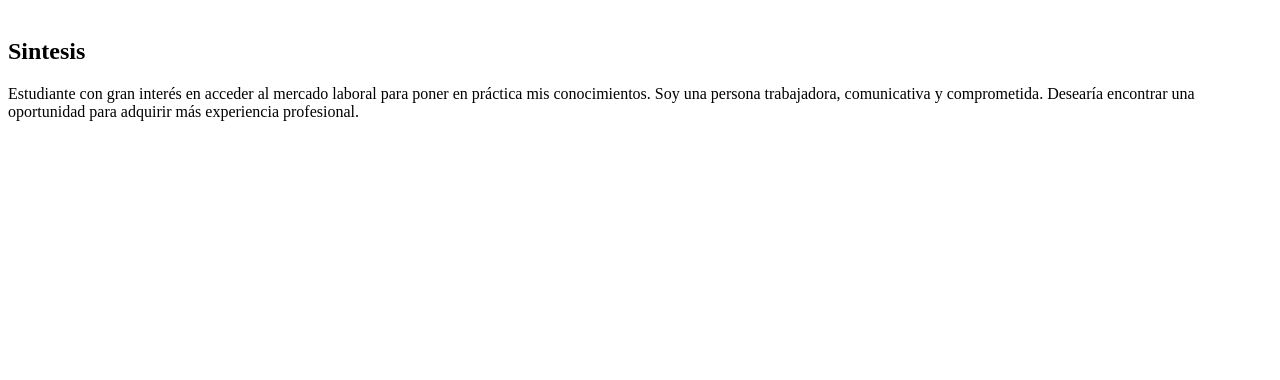
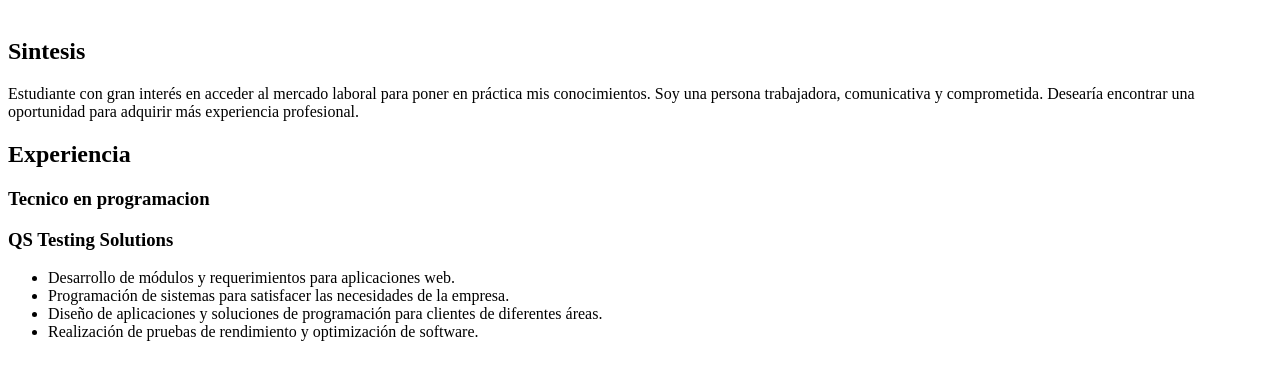
Before and after one commit to JohnnyMSnake/CV_HTML_CSS, a plain HTML site: page CV.html in a window 1280 px wide. Shown: the part 138-518 px from the top of the page. Drawn offline with Linux system fonts and the light colour scheme.

Commit message:
actualizacion html 2

```diff
--- a/CV.html
+++ b/CV.html
@@ -21,7 +21,17 @@
             más experiencia profesional.
             </p>
         </div>
-        <div id="Experiencia"></div>
+        <div id="Experiencia">
+            <h2>Experiencia</h2>
+            <h3>Tecnico en programacion</h3>
+            <h3>QS Testing Solutions</h3>
+            <ul>
+                <li>Desarrollo de módulos y requerimientos para aplicaciones web.</li>
+                <li>Programación de sistemas para satisfacer las necesidades de la empresa.</li>
+                <li>Diseño de aplicaciones y soluciones de programación para clientes de diferentes áreas.</li>
+                <li>Realización de pruebas de rendimiento y optimización de software.</li>
+            </ul>
+        </div>
     </section>
 </body>
 </html>
```
